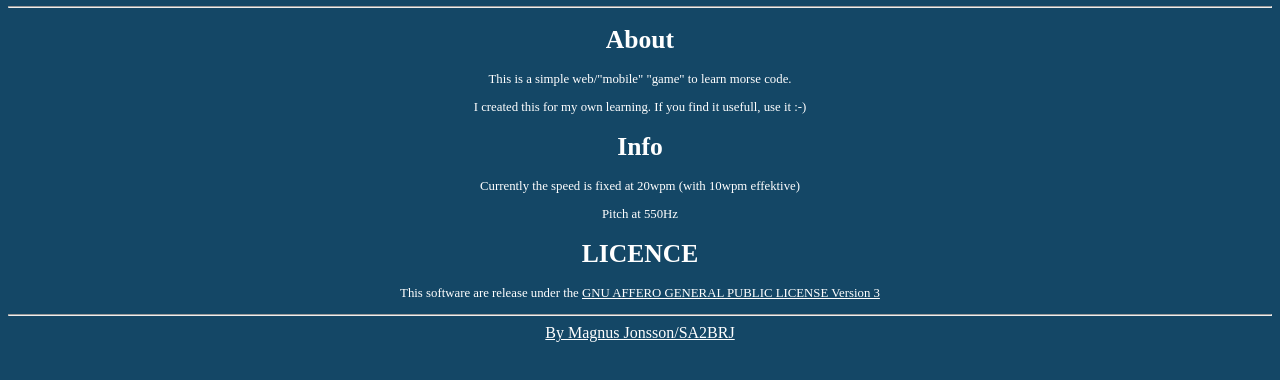
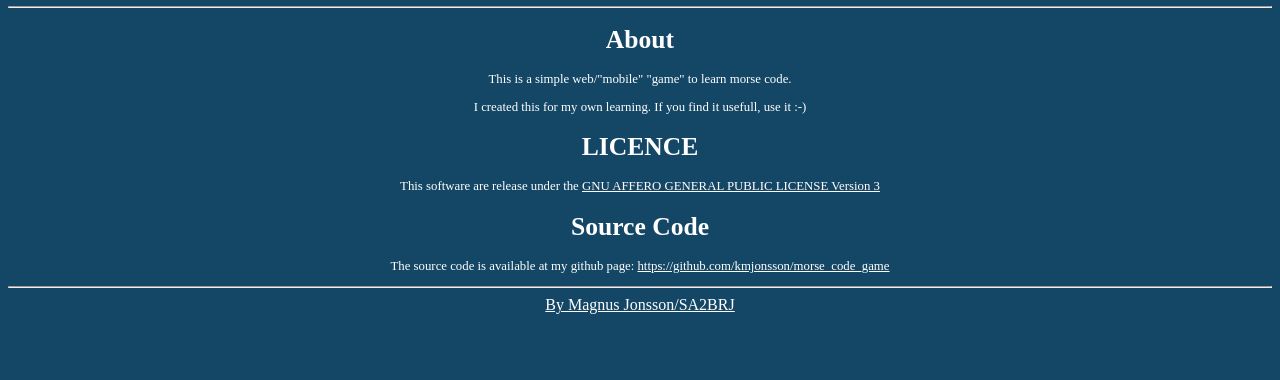
Before and after one commit to kmjonsson/morse_code_game, a website built with webpack: page about.html in a window 1280 px wide. Shown: the part 54-434 px from the top of the page. Built offline with nearby package versions, Linux system fonts and the light colour scheme.

Commit message:
removed old information. Added information about github.

```diff
--- a/about.html
+++ b/about.html
@@ -19,12 +19,10 @@
 	<h1>About</h1>
 	<p>This is a simple web/"mobile" "game" to learn morse code.</p>
 	<p>I created this for my own learning. If you find it usefull, use it :-)</p>
-	<p></p>
-	<h1>Info</h1>
-	<p>Currently the speed is fixed at 20wpm (with 10wpm effektive)</p>
-	<p>Pitch at 550Hz</p>
 	<h1>LICENCE</h1>
 	<p>This software are release under the <a href="LICENSE">GNU AFFERO GENERAL PUBLIC LICENSE Version 3</a></p>
+	<h1>Source Code</h1>
+	<p>The source code is available at my github page: <a href="https://github.com/kmjonsson/morse_code_game">https://github.com/kmjonsson/morse_code_game</a></p>
 	</div>
 	<hr>
 	<div id="about"><a href="about.html">By Magnus Jonsson/SA2BRJ</a></div>
```
